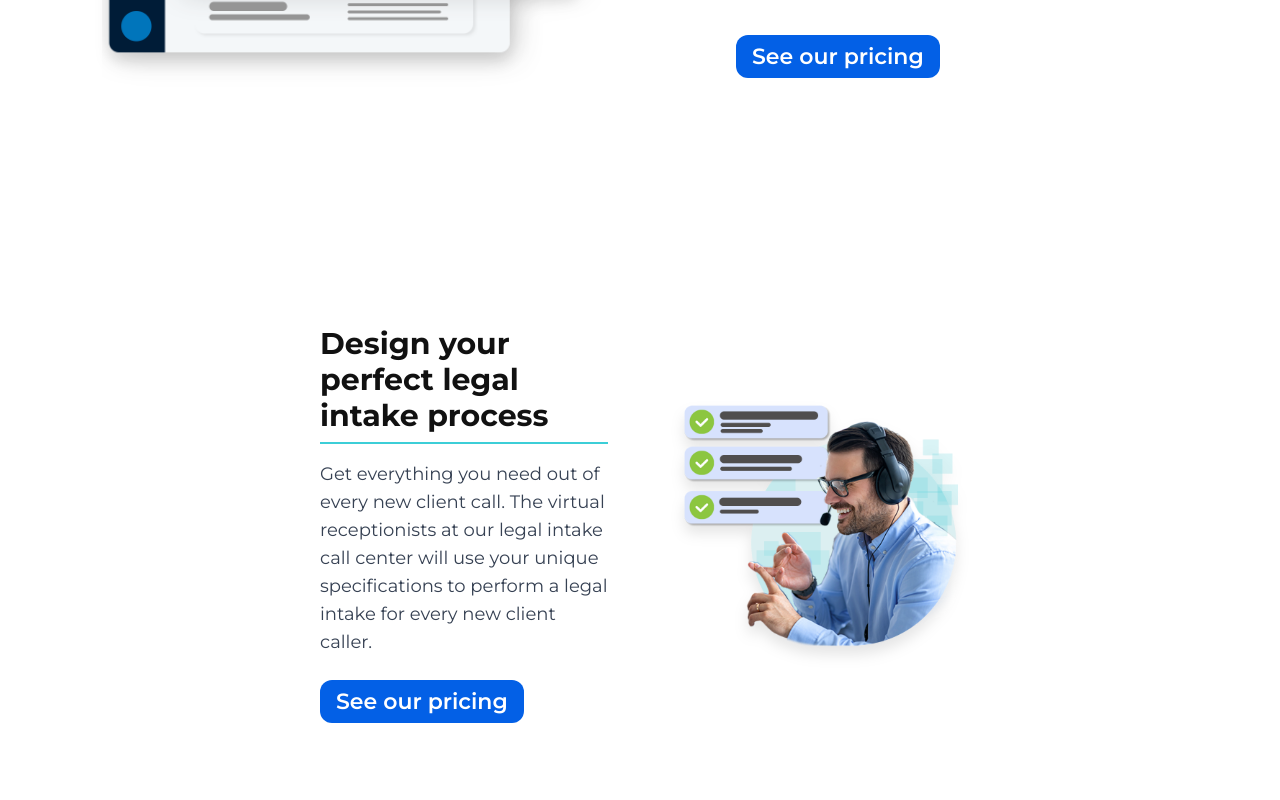
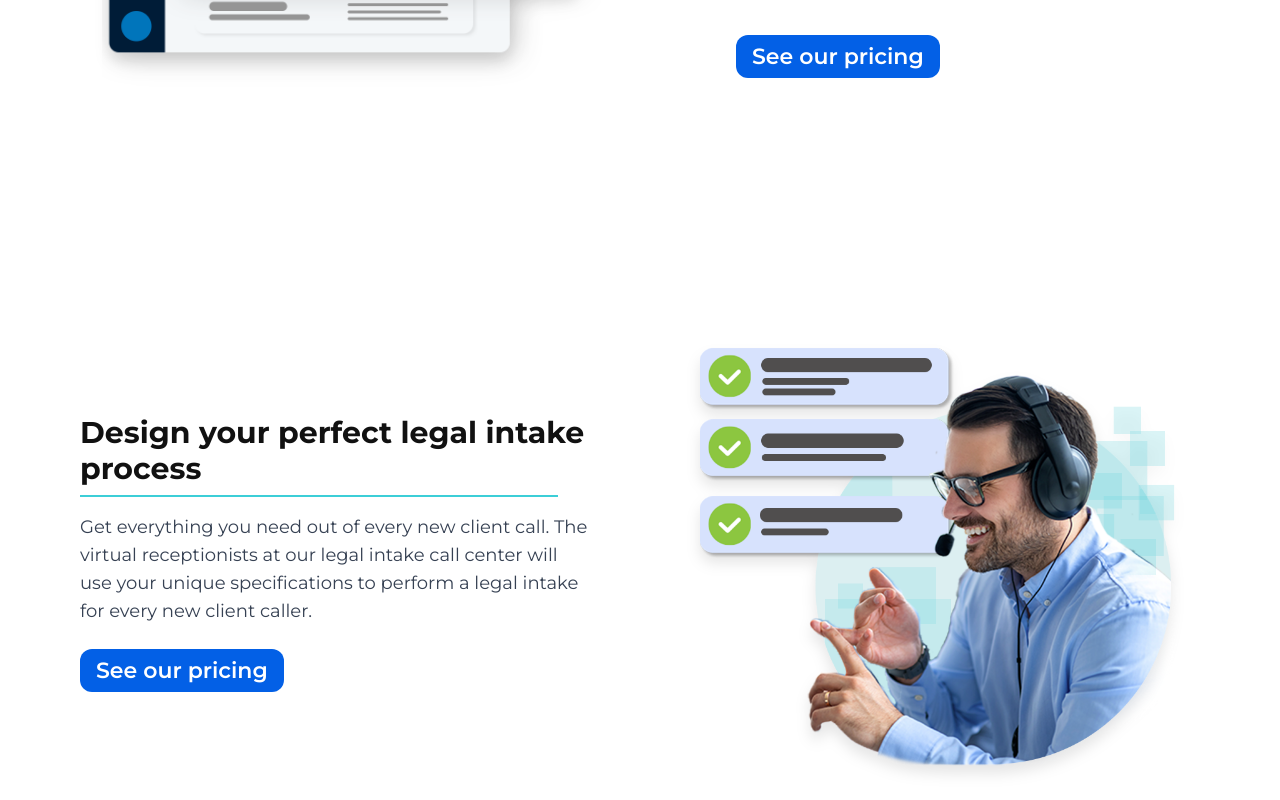
Before and after one commit to mahmadsadikRepositry/frontend-assignment-nextjs, a Next.js app: page / in a window 1280 px wide. Shown: the part 1340-2140 px from the top of the page. Built offline with nearby package versions, Linux system fonts and the light colour scheme.

Commit message:
fix padding

```diff
--- a/app/Home/intakeSection/IntakeSection.tsx
+++ b/app/Home/intakeSection/IntakeSection.tsx
@@ -3,7 +3,7 @@ import Image from 'next/image';
 
 export default function IntakeSection() {
   return (
-    <section className="px-80">
+    <section className="px-20">
       <div className="pt-50 bg-white w-full pb-20 flex flex-col md:flex-row items-center justify-center gap-8 md:gap-16 ">
         <div className="w-full md:w-1/2 flex flex-col justify-center items-start max-w-lg">
           <h2 className="text-2xl md:text-3xl font-bold mb-2">
```
